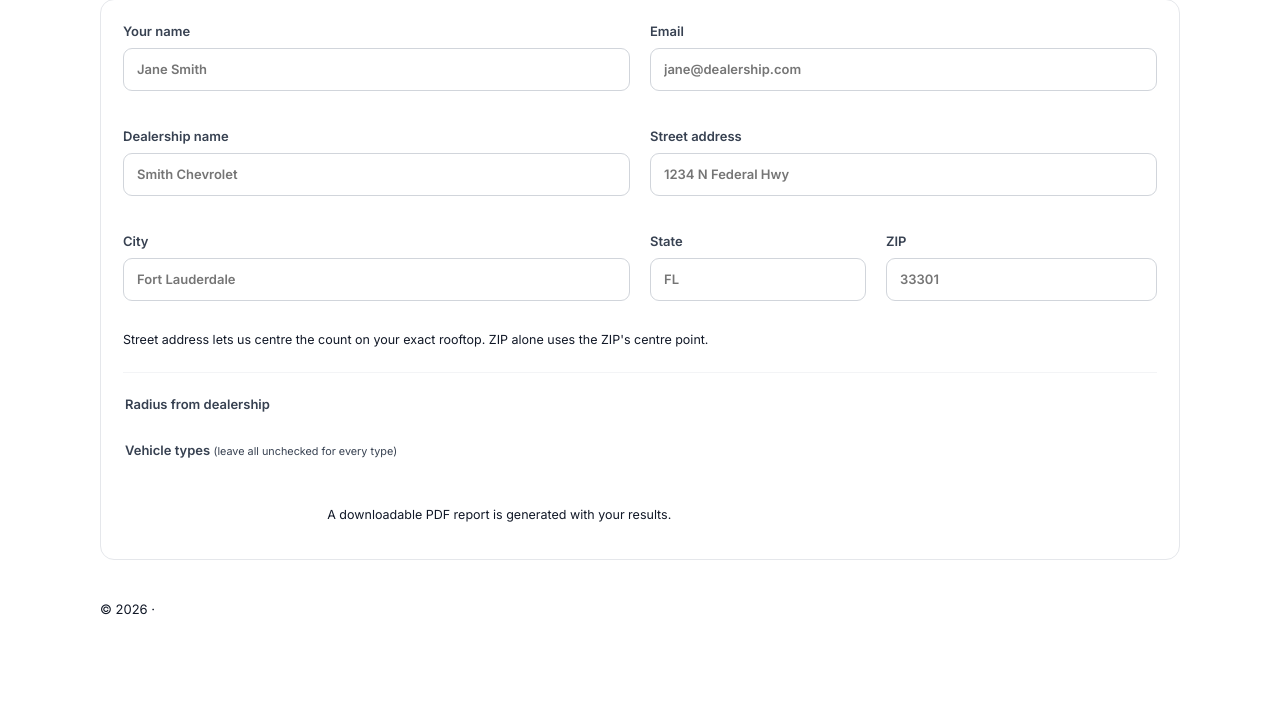
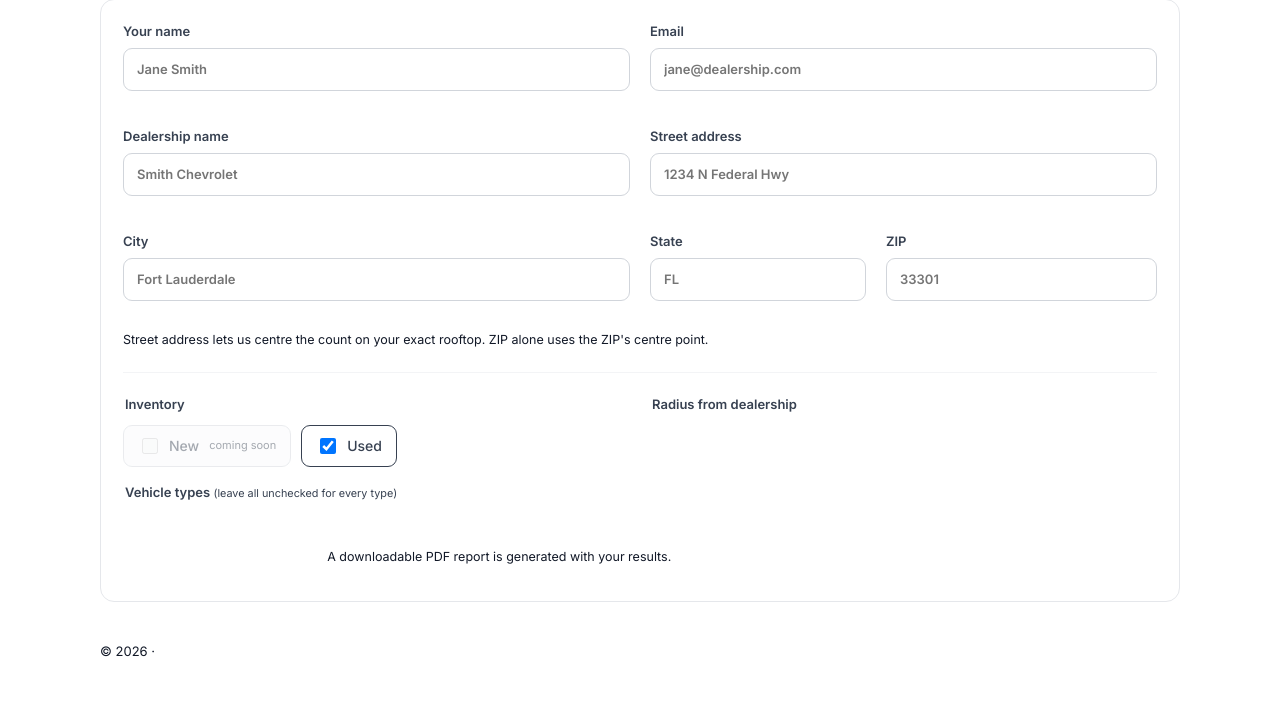
Before and after one commit to russell2727/M1_PPM_WebApp, a Flask app: template templates/index.html in a window 1280 px wide. Shown: the part 297-999 px from the top of the page. Before the commit the page ends 912 px from the top, so only its background shows below. Run offline with Flask 3, Linux system fonts and the light colour scheme; the template is opened without the code that fills it, so the values that code supplies are empty.

Commit message:
Show New option greyed out (disabled); Used locked on
Co-Authored-By: Claude Fable 5.1 <noreply@anthropic.com>
Claude-Session: https://claude.ai/code/session_01F6UetTTgv7pzXBpww8K3Do

```diff
--- a/static/css/app.css
+++ b/static/css/app.css
@@ -35,6 +35,9 @@ legend{font-weight:600;font-size:13px;color:#374151;margin-bottom:10px;width:100
 legend small{font-weight:400;color:var(--gray)}
 .chk{flex-direction:row;align-items:center;gap:8px;font-weight:500;font-size:14px;padding:9px 14px;border:1px solid #D1D5DB;border-radius:9px;cursor:pointer}
 .chk input{accent-color:var(--blue);width:16px;height:16px}
+.chk.disabled{opacity:.45;cursor:not-allowed;background:#F9FAFB}
+.chk.disabled small{font-weight:400;font-size:11px;color:var(--gray);margin-left:2px}
+.chk.locked{cursor:default;border-color:var(--blue);background:color-mix(in srgb,var(--blue) 8%,#fff)}
 .radius-row,.chips{display:flex;flex-wrap:wrap;gap:8px}
 .pill input,.chip input{position:absolute;opacity:0}
 .pill span,.chip span{display:inline-block;padding:8px 14px;border:1px solid #D1D5DB;border-radius:999px;font-weight:500;font-size:14px;cursor:pointer;background:#fff;transition:.12s}
--- a/templates/index.html
+++ b/templates/index.html
@@ -51,6 +51,12 @@
       <p class="fine" style="margin:10px 0 0">Street address lets us centre the count on your exact rooftop. ZIP alone uses the ZIP's centre point.</p>
 
       <div class="grid options">
+        <fieldset>
+          <legend>Inventory</legend>
+          <label class="chk disabled" title="New-vehicle shopper counts are available on request from M1 Data"><input type="checkbox" value="New" disabled> New <small>coming soon</small></label>
+          <label class="chk locked"><input type="checkbox" name="condition" value="Used" checked onclick="return false"> Used</label>
+        </fieldset>
+
         <fieldset>
           <legend>Radius from dealership</legend>
           <div class="radius-row">
```
